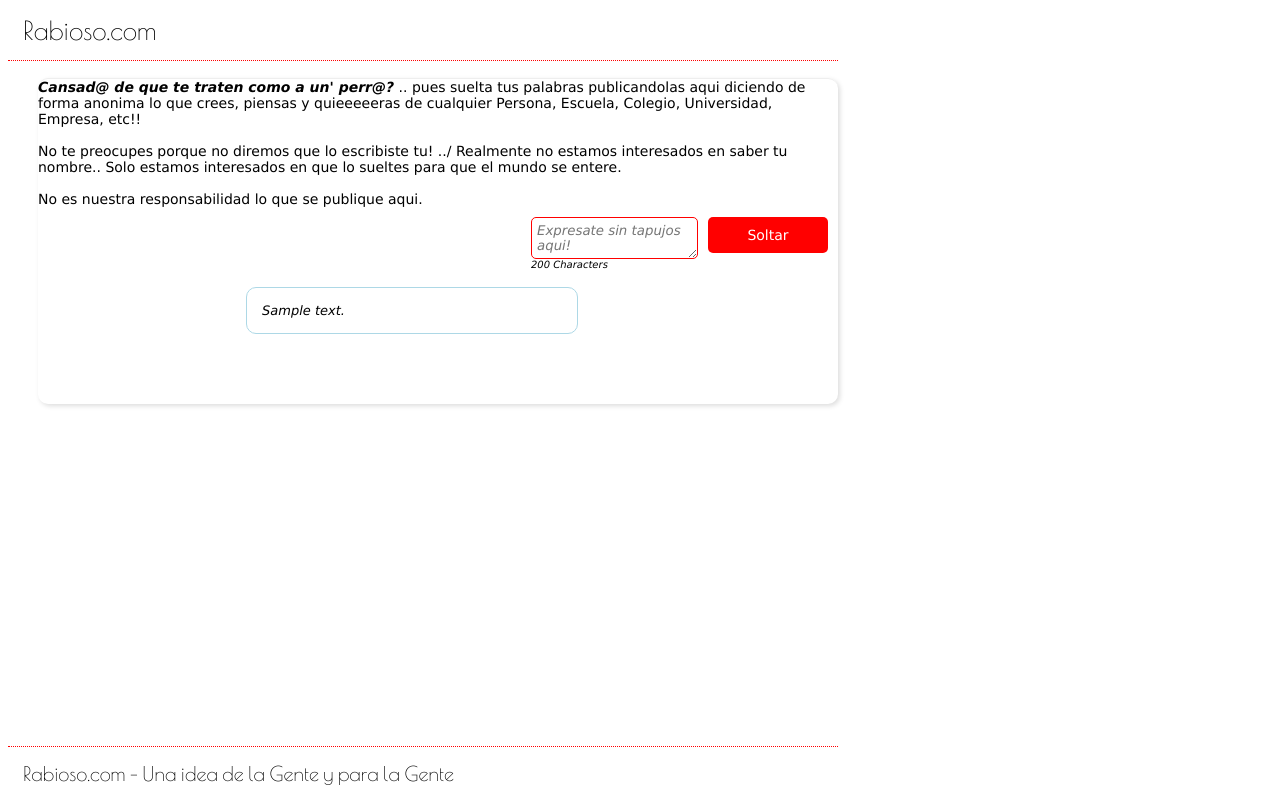
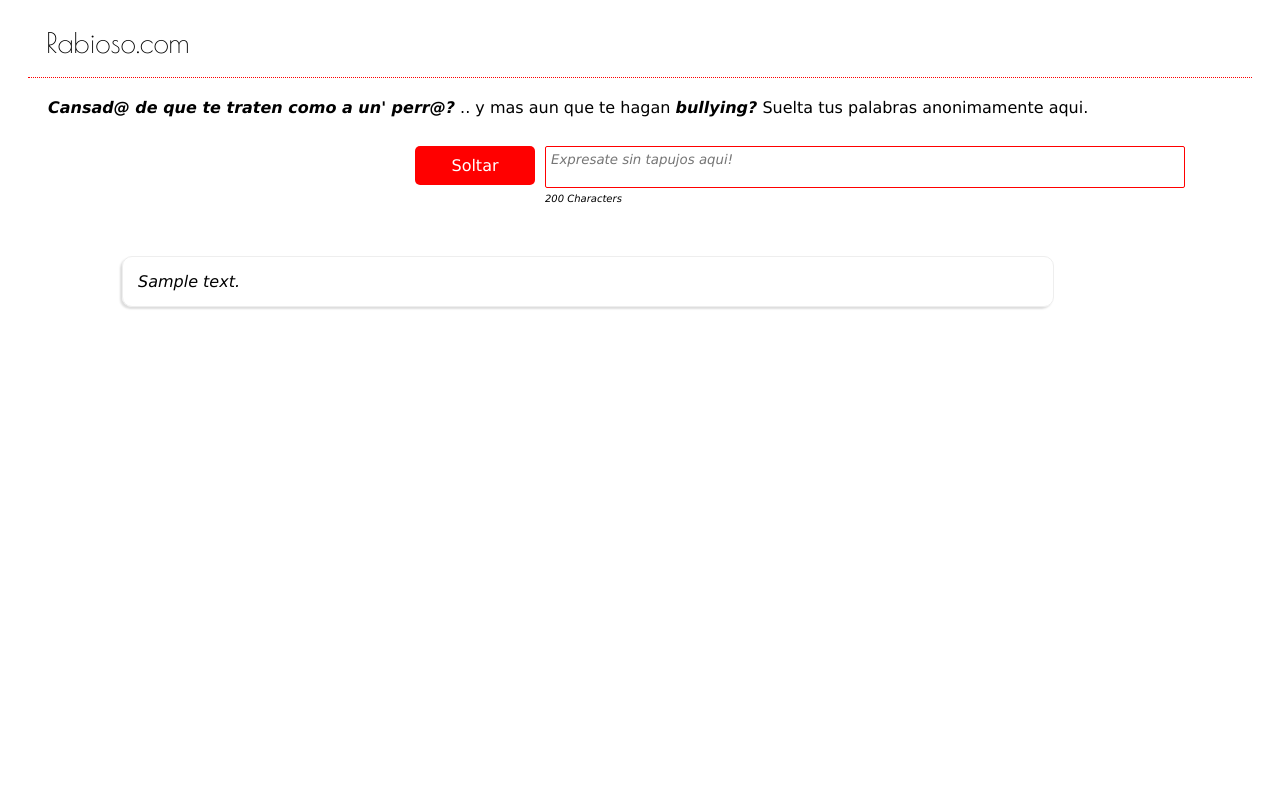
Before and after one commit to miguelPulzo/rabiosocom, a PHP site: page / in a window 1280 px wide. Run offline with PHP 8.4, Linux system fonts and the light colour scheme; tables that the repository leaves empty or names only in its code hold one stand-in row (values such as "Sample post"); some libraries are stand-ins or nearby versions.

Commit message:
[refrescamiento] Se termina el ajuste del refrescamiento asi como tambien se hace el respectivo responsive.

```diff
--- a/controller/control.php
+++ b/controller/control.php
@@ -39,6 +39,18 @@ class Control{
             }
             /*mysqli_free_result($resultado);
             */
+        }
+        return ($data);
+    }
+    //----------
+
+    //----------
+    function getAllMessages( $limit = 15 ){
+        $data = NULL;
+        $resultado = $this->mysqli->query( 'SELECT * FROM message ORDER BY id DESC LIMIT '.$limit );
+        //while( $registro = $resultado->fetch_object() ){
+        while( $registro = $resultado->fetch_assoc() ){
+            $data[] = $registro;
         }
         return ($data);
     }
--- a/css/style.css
+++ b/css/style.css
@@ -2,92 +2,93 @@
     font-family: verdana, arial;
 }
 body{
-    font-size: 14px;
+    font-size: 16px;
 }
 header{
     top: 0;
     border-bottom: 1px dotted red;
-    font-size: 26px;
+    font-size: 28px;
 }
 footer{
     bottom: 0;
     border-top: 1px dotted red;
-    font-size: 20px;
+    font-size: 24px;
 }
 header, footer{
     /* font-family: 'Montserrat'; */
     font-family: 'Poiret One', cursive;
-    padding: 15px;
-    position: absolute;
-    width: 800px;
-    float: left;
+    padding: 18px;
+    /* position: absolute; */
+    width: 94%;
+    margin: 0 auto;
 }
 .cuerpo {
-    width: 800px;
+    padding: 10px;
     /* height: 400px; */
     position: top;
-    margin-top: 70px;
-    overflow-y: scroll;
+    margin-top: 10px;
+    /* overflow-y: scroll; */
 
     margin-left: 30px;
-    float: left;
+    /* float: left; */
 
+    /*
     border-radius: 10px;
     border-top: 1px solid #eeeeee;
     box-shadow: 2px 2px 5px #dddddd;
     -webkit-box-shadow: 2px 2px 5px #dddddd;
     -moz-box-shadow: 2px 2px 5px #dddddd;
+    */
 }
 
-.cuerpo::-webkit-scrollbar-track, .all_messages::-webkit-scrollbar-track
-{
-    box-shadow: inset 0 0 6px rgba(0,0,0,0.3);
-    -webkit-box-shadow: inset 0 0 6px rgba(0,0,0,0.3);
-    -moz-box-shadow: inset 0 0 6px rgba(0,0,0,0.3);
-    border-radius: 10px;
-    background-color: #F5F5F5;
-}
-
-.cuerpo::-webkit-scrollbar, .all_messages::-webkit-scrollbar
-{
-    width: 12px;
-    background-color: #F5F5F5;
-}
-
-.cuerpo::-webkit-scrollbar-thumb, .all_messages::-webkit-scrollbar-thumb
-{
-    border-radius: 10px;
-    box-shadow: inset 0 0 6px rgba(0,0,0,.3);
-    -webkit-box-shadow: inset 0 0 6px rgba(0,0,0,.3);
-    -moz-box-shadow: inset 0 0 6px rgba(0,0,0,.3);
-    background-color: #D62929;
+.sendMessage{
+    /* border: 1px solid darkorange; */
+    margin: 10px auto;
+    height: 50px;
 }
 
 .all_messages{
-    margin: 70px auto;
-    width: 300px;
+    /* margin: 70px auto; */
+    /* width: 300px; */
+    /* border: 1px solid green; */
+    width: 100%;
+    margin: 20px auto;
 }
 
 .message{
+    /*
     font-size: 13px;
+    */
     font-style: italic;
     /* width: 550px; */
-    width: 100%;
-    margin: 10 25px 0 25px;
+    width: 70%;
+    /* margin: 10 25px 0 25px; */
+    margin: 10px auto;
     padding: 15px;
-    border: 1px solid lightblue;
+
+    border: 1px solid #eeeeee;
+
     border-radius: 10px;
     -webkit-border-radius: 10px;
     -moz-border-radius: 10px;
+
 }
 
 .par{
     /* background-color: darkseagreen; */
     text-align: right;
+
+    -webkit-box-shadow: 2px 2px 2px #dddddd;
+    -moz-box-shadow: 2px 2px 2px #dddddd;
+    box-shadow: 2px 2px 2px #dddddd;
 }
 .impar{
     /* background-color: #eeeeee; */
     text-align: left;
+
+    -webkit-box-shadow: -2px 2px 2px #dddddd;
+    -moz-box-shadow: -2px 2px 2px #dddddd;
+    box-shadow: -2px 2px 2px #dddddd;
 }
 
 .msg_top{
@@ -98,9 +99,12 @@ header, footer{
     margin-right: 10px;
 }
 #expresate{
-    border: 0px;
     font-style: italic;
     width: 100%;
+    border: 1px solid red;
+    border-radius:2px;
+    padding: 5px;
+    resize: none;
 }
 #postit{
     color: #ffffff;
@@ -121,8 +125,74 @@ hr{
 #charNum{
     font-size: 10px;
     font-style: italic;
+    margin-top: 5px;
 }
 span.perro{
     font-weight: bold;
     font-style: italic;
 }
+
+/* -------------------- */
+@media all and (max-device-width: 1024px) {
+    .message {
+        width: 900px;
+    }
+    .all_messages{
+        margin: 0px;
+        width: 900px;
+    }
+    .right{
+        maring 20px;
+    }
+    .sendMessage{
+        height: 100;
+    }
+}
+/* -------------------- */
+@media all and (max-device-width: 414px) {
+    .message {
+        width: 290px;
+    }
+    .all_messages{
+        margin: 0px;
+        width: 414px;
+    }
+    .right{
+        maring 20px;
+    }
+    .sendMessage{
+        height: 100;
+    }
+}
+/* -------------------- */
+@media all and (max-device-width: 375px) {
+    .message {
+        width: 250px;
+    }
+    .all_messages{
+        margin: 0px;
+        width: 375px;
+    }
+    .right{
+        maring 20px;
+    }
+    .sendMessage{
+        height: 100;
+    }
+}
+/* -------------------- */
+@media all and (max-device-width: 320px) {
+    .message {
+        width: 200px;
+    }
+    .all_messages{
+        margin: 0px;
+        width: 320px;
+    }
+    .right{
+        maring 20px;
+    }
+    .sendMessage{
+        height: 100;
+    }
+}
--- a/getAllMessages.php
+++ b/getAllMessages.php
@@ -3,8 +3,7 @@
     $con = new Control();
 
     $con->connect();
-    $query = 'SELECT * FROM message ORDER BY id DESC LIMIT 5';
-    $data = $con->query( $query );
+    $data = $con->getAllMessages();
     $con->close();
 
     foreach( $data AS $item ){
--- a/index.php
+++ b/index.php
@@ -1,9 +1,13 @@
 <html>
     <head>
         <title>Rabioso.com</title>
+        <meta name="viewport" content="width=device-width, initial-scale=1">
         <script src="//code.jquery.com/jquery-1.10.2.js"></script>
         <script src="//ajax.googleapis.com/ajax/libs/jqueryui/1.11.4/jquery-ui.min.js"></script>
+
+        <script src="http://www.geoplugin.net/javascript.gp"></script>
         <script src="js/functions.js"></script>
+
         <link rel="stylesheet" href="https://ajax.googleapis.com/ajax/libs/jqueryui/1.11.4/themes/smoothness/jquery-ui.css">
         <link href='//fonts.googleapis.com/css?family=Montserrat' rel='stylesheet' type='text/css'>
         <link href='//fonts.googleapis.com/css?family=Poiret+One' rel='stylesheet' type='text/css'>
@@ -19,29 +23,29 @@ Rabioso.com
 <div class="container">
     <div class="cuerpo">
         <div class='msg_top'>
-            <span class="perro">Cansad@ de que te traten como a un' perr@?</span> .. pues  suelta tus palabras publicandolas aqui diciendo de forma anonima lo que crees, piensas y quieeeeeras de cualquier Persona, Escuela, Colegio, Universidad, Empresa, etc!!<br /><br />
-            No te preocupes porque no diremos que lo escribiste tu! ../ Realmente no estamos interesados en saber tu nombre.. Solo estamos interesados en que lo sueltes para que el mundo se entere.<br /><br />
-            No es nuestra responsabilidad lo que se publique aqui.
+            <span class="perro">Cansad@ de que te traten como a un' perr@?</span> .. y mas aun que te hagan <span class="perro">bullying?</span> Suelta tus palabras anonimamente aqui.<br /><br />
         </div>
-        <div class="right">
-            <div id="postit" onclick="sendMessage();">Soltar</div>
+        <div class="sendMessage">
+            <div class="right">
+                <!-- <input name="expresate" id="expresate" type="text" value=""> -->
+                <textarea name="expresate" id="expresate" onclick="setEmpty(this)" onkeyup="countChar(this)" placeholder="Expresate sin tapujos aqui!" onkeypress="onTextAreaChange()"></textarea>
+                <div id="charNum">200 Characters</div>
+            </div>
+            <div class="right">
+                <div id="postit" onclick="sendMessage();">Soltar</div>
+            </div>
         </div>
-        <div class="right">
-            <!-- <input name="expresate" id="expresate" type="text" value=""> -->
-            <textarea style="border: 1px solid red; border-radius:5px; padding: 5px;" name="expresate" id="expresate" onclick="setEmpty(this)" onkeyup="countChar(this)" placeholder="Expresate sin tapujos aqui!"></textarea>
-            <div id="charNum">200 Characters</div>
-        </div>
-        <div class="right">
+        <div>
             <div id="all_messages" class="all_messages"></div>
             <div id="errorMessage"></div>
         </div>
     </div>
 </div>
 <div class="sidebar-right"></div>
-
+<!--
 <footer>
 Rabioso.com - Una idea de la Gente y para la Gente
 </footer>
-
+-->
 </body>
 </html>
--- a/js/functions.js
+++ b/js/functions.js
@@ -1,3 +1,29 @@
+
+//Function Makes and executes query of Messages each for 5 seconds
+$(document).ready(
+    function(){
+        getAllMessages();
+        var widthDevice = window.innerWidth;
+        $('#expresate').css('width', (widthDevice - (widthDevice/2)));
+        $('.all_messages').css('width', (widthDevice - 200));
+        $('.sendMessage').css('width', (widthDevice - 200));
+
+        //alert("Your location is: " + geoplugin_countryName() + ", " + geoplugin_region() + ", " + geoplugin_city());
+
+        setInterval(function () {
+            console.log('it works' + new Date());
+            getAllMessages();
+        },5000);
+    }
+);
+
+//Function to alert of errors
+$(document).ajaxError(
+    function (event, jqXHR, ajaxSettings, thrownError) {
+        console.log('Error ajax  ::  [event:' + event + '], [jqXHR:' + jqXHR + '], [ajaxSettings:' + ajaxSettings + '], [thrownError:' + thrownError + '])');
+    }
+);
+
 function sendMessage(){
 
     var msg_expresate= $("#expresate").val();
@@ -14,7 +40,7 @@ function sendMessage(){
         $( "#all_messages" ).html(' ');
         $( "#all_messages" ).html( msg + cur_data);
         */
-        $( "#expresate" ).html('');
+        $( "#expresate" ).val('');
         $( "#all_messages" ).html( msg );
 
     });
@@ -38,15 +64,7 @@ function sendMessage(){
 
 }
 
-$(document).ready(
-    function(){
-        getAllMessages();
-
-        var widthDevice = window.innerWidth;
-        alert( widthDevice );
-    }
-);
-
+//Function to execute script inside getAllMessages.php script
 function getAllMessages(){
     var msg_expresate= $("#expresate").val();
     var request = $.ajax({
@@ -60,6 +78,7 @@ function getAllMessages(){
     });
 }
 
+//Function to make the count of characters on Textarea
 function countChar(val) {
     var len = val.value.length;
     var maxlen = 200;
@@ -70,12 +89,16 @@ function countChar(val) {
     }
 };
 
-function setEmpty( element ){
-    element.text = "";
-    element.value = "";
+//Function to detect event enter key
+function onTextAreaChange() {
+    var key = window.event.keyCode;
+
+    // If the user has pressed enter
+    if (key == 13) {
+        sendMessage();
+        return false;
+    }
+    else {
+        return true;
+    }
 }
-
-$(document).ajaxError(
-    function (event, jqXHR, ajaxSettings, thrownError) {
-        alert('[event:' + event + '], [jqXHR:' + jqXHR + '], [ajaxSettings:' + ajaxSettings + '], [thrownError:' + thrownError + '])');
-    });
--- a/success_sm.php
+++ b/success_sm.php
@@ -9,8 +9,7 @@ $con->insert( $query );
 $con->close();
 
 $con->connect();
-$query = 'SELECT * FROM message ORDER BY id DESC LIMIT 5';
-$data = $con->query( $query );
+$data = $con->getAllMessages();
 $con->close();
 
 foreach( $data AS $item ){
```
